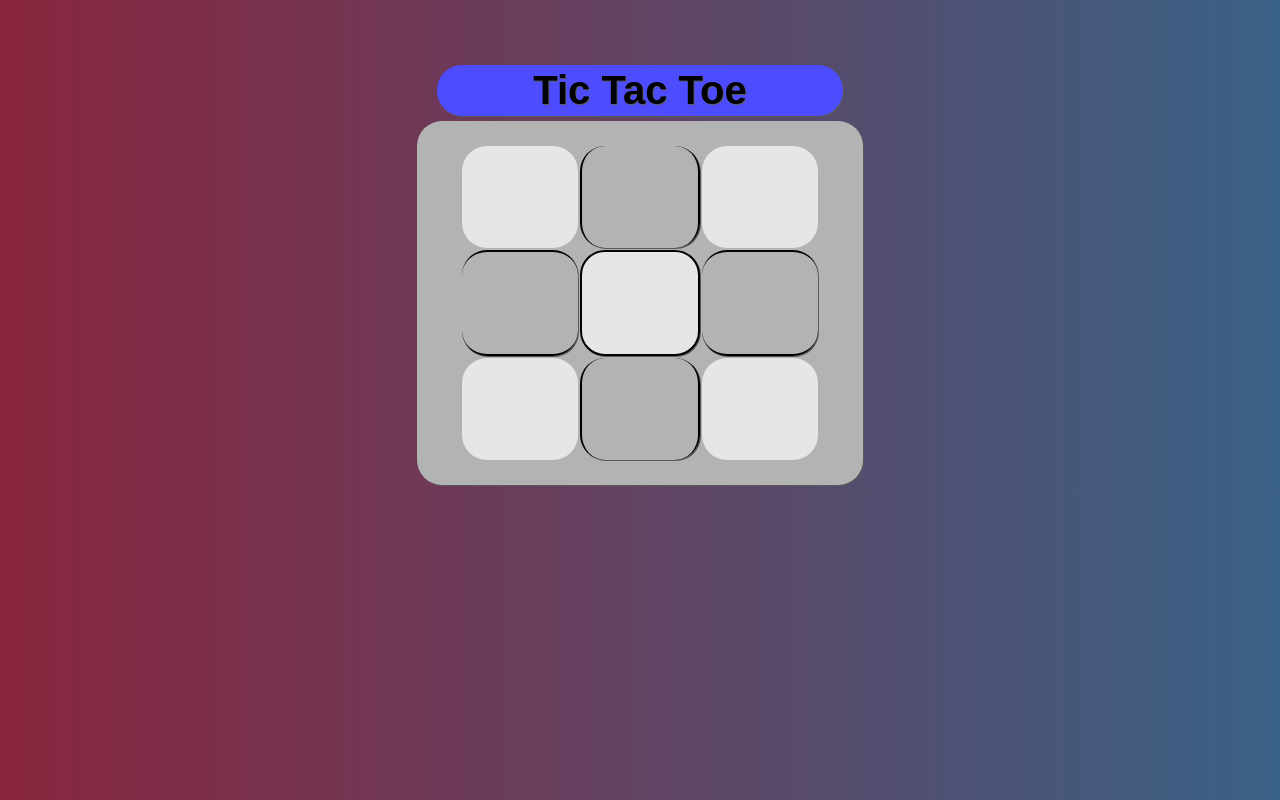
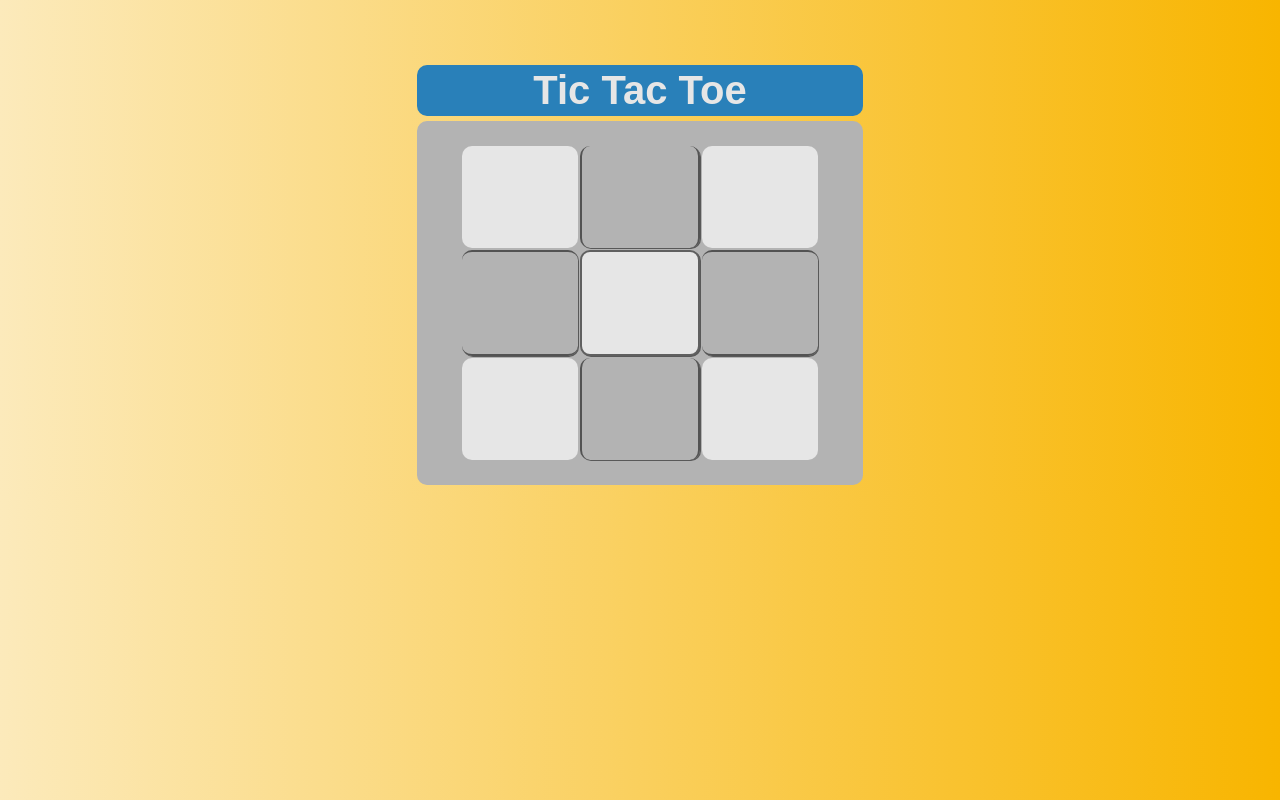
Before and after one commit to tpedora/TicTacToe, a plain HTML site: page index.html in a window 1280 px wide. Drawn offline with Linux system fonts and the light colour scheme.

Commit message:
Updated background color, fonts, and spacing
New gradient, width %'s, and h2 colors

```diff
--- a/index.css
+++ b/index.css
@@ -1,20 +1,20 @@
 .vertical {
-  border-left: 2px solid black;
-  border-right: 2px solid black;
-  border-radius: 25px;
+  border-left: 2px solid rgba(51, 51, 51, 0.75);
+  border-right: 2px solid rgba(51, 51, 51, 0.75);
+  border-radius: 10px;
   box-shadow: 1px 1px #595959;
 }
 
 .horizontal {
-  border-top: 2px solid black;
-  border-bottom: 2px solid black;
-  border-radius: 25px;
+  border-top: 2px solid rgba(51, 51, 51, 0.75);
+  border-bottom: 2px solid rgba(51, 51, 51, 0.75);
+  border-radius: 10px;
   box-shadow: 1px 1px #595959;
 }
 
 .corners {
   background: #e6e6e6;
-  border-radius: 25px;
+  border-radius: 10px;
 }
 
 .center {
@@ -24,32 +24,34 @@
 .box {
   height: 100px;
   width: 100px;
+  color: rgba(51, 51, 51, 0.95);
   text-align: center;
   font-size: 35px;
+  font-family: Sans-Serif;
   margin: 0 auto;
-  text-shadow: 1px 1px #595959;
 }
 
 .container {
   background: #b3b3b3;
-  width: 400px;
-  margin: 5px auto;
+  max-width: 400px;
+  width: 80%;
+  margin: 5px auto 0px auto;
   padding: 20px 20px 20px 20px;
-  border-radius: 25px;
+  border-radius: 10px;
   border: 3px solid rgba(0, 0, 0, 0);
-  box-shadow: 1px 1px #595959;
 }
 
 h2 {
   text-align: center;
   font-size: 40px;
-  background: #4d4dff;
-  margin: 65px auto 5px auto;
-  width: 400px;
-  border-radius: 25px;
-  text-shadow: 1px 1px #595959;
+  font-family: Sans-Serif;
+  background: #2980b9;
+  color: #e6e6e6;
+  margin: 65px auto 0px auto;
+  max-width: 440px;
+  width: 89%;
+  border-radius: 10px;
   border: 3px solid rgba(0, 0, 0, 0);
-  box-shadow: 1px 1px #595959;
 }
 
 table {
@@ -59,8 +61,7 @@ table {
 }
 
 body {
-  background: #3a6186;  /* fallback for old browsers */
-  background: -webkit-linear-gradient(to right, #89253e, #3a6186);  /* Chrome 10-25, Safari 5.1-6 */
-  background: linear-gradient(to right, #89253e, #3a6186); /* W3C, IE 10+/ Edge, Firefox 16+, Chrome 26+, Opera 12+, Safari 7+ */
-  font-family: Sans-Serif;
+  background: #fceabb;  /* fallback for old browsers */
+  background: -webkit-linear-gradient(to left, #f8b500, #fceabb);  /* Chrome 10-25, Safari 5.1-6 */
+  background: linear-gradient(to left, #f8b500, #fceabb); /* W3C, IE 10+/ Edge, Firefox 16+, Chrome 26+, Opera 12+, Safari 7+ */
 }
```
